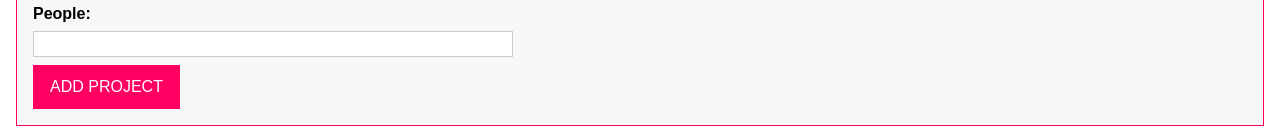
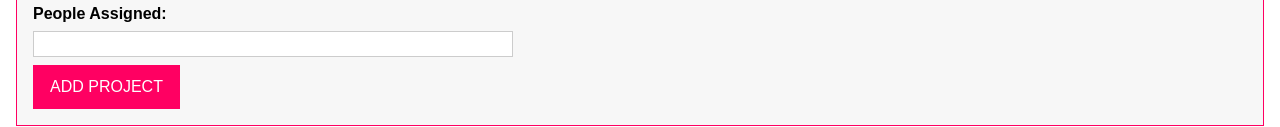
Before and after one commit to epicmet/dd-list, a website with bundled scripts: page index.html in a window 1280 px wide. Shown: the part 193-320 px from the top of the page. Built offline with nearby package versions, Linux system fonts and the light colour scheme.

Commit message:
changed people lable

```diff
--- a/index.html
+++ b/index.html
@@ -20,7 +20,7 @@
           <textarea id="description" rows="3"></textarea>
         </div>
         <div class="form-control">
-          <label for="people">People:</label>
+          <label for="people">People Assigned:</label>
           <input type="number" id="people" step="1" min="0" max="10" />
         </div>
         <button type="submit">ADD PROJECT</button>
```
